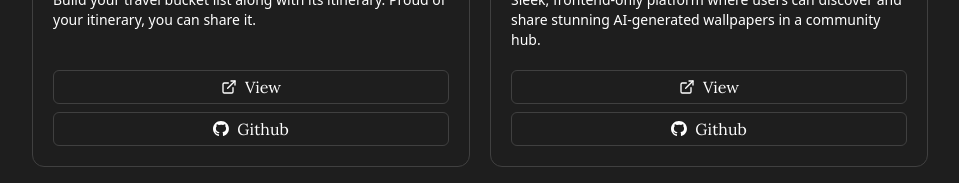
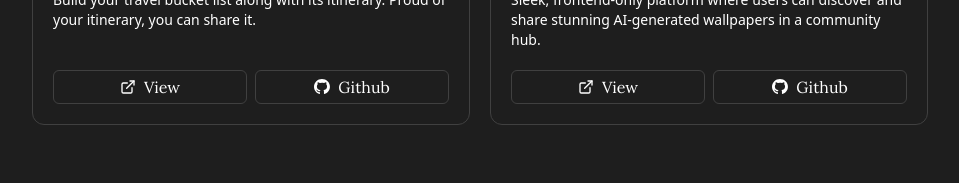
Before and after one commit to Vinit-M420/portfolio, a Next.js app: page / in a window 1280 px wide. Shown: the part 1469-1652 px from the top of the page, without its empty margins (160-1119 px from the left). Built offline with nearby package versions, Linux system fonts and the light colour scheme.

Commit message:
tailwind doesn't support dynamic class names

```diff
--- a/components/ProjectCard.tsx
+++ b/components/ProjectCard.tsx
@@ -2,6 +2,7 @@ import { ProjectType } from "@/types/projecttype"
 import { ExternalLink } from "lucide-react";
 import Image from "next/image";
 
+/// strange that the buttons are side by side now.
 export const ProjectCard = ({ project }: { project: ProjectType }) => {
     return (
         <div className="col-span-1 flex flex-col border border-neutral-700 rounded-xl h-full">
@@ -19,7 +20,7 @@ export const ProjectCard = ({ project }: { project: ProjectType }) => {
                     {project.description}
                 </h2>
 
-                <div className={`grid grid-cols-${project.linkColSpanEach} gap-2 mt-4`}>
+                <div className={`grid gap-2 mt-4 ${project.linkColSpanEach === 2 ? 'grid-cols-2' : 'grid-cols-1'}`}>
                     { project.projectUrl ?
                     <a rel="external" target='_blank' href={project.projectUrl}
                         className={`col-span-1 text-white border border-neutral-700 text-md flex gap-2
```
